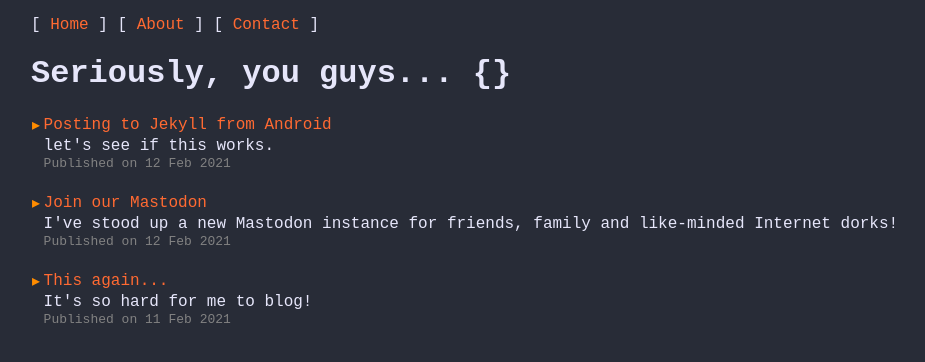
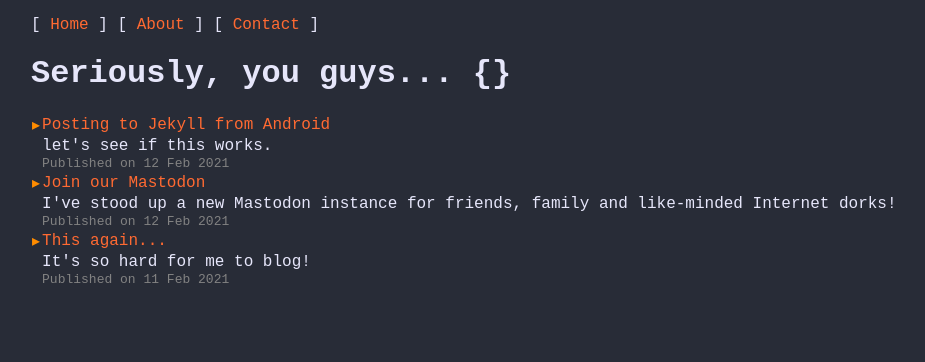
Before and after one commit to thewismit/jekyll-simple.css, a Jekyll site: the page built from index.md, in a window 1280 px wide. Shown: the top 362 px of the page, without its empty margins (33-958 px from the left). Built offline with Jekyll 4.4.1, drawn with Linux system fonts in a browser that asks for light colours.

Commit message:
smoosh things back together

```diff
--- a/index.md
+++ b/index.md
@@ -10,7 +10,7 @@ layout: default
   <tr><td><span class="arrow">▸</span></td><td><a href="{{ post.url }}">{{ post.title }}</a></td></tr>
   <tr><td></td><td class="post-description">{{ post.description }}</td></tr>
   <tr><td></td><td class="date">Published on {{ post.date | date_to_string }}</td></tr>
-  <tr class="px1-spacer"><td>&nbsp;</td></tr>
+  <!--<tr class="px1-spacer"><td>&nbsp;</td></tr>-->
 {% endfor %}
 </table>
 
```
